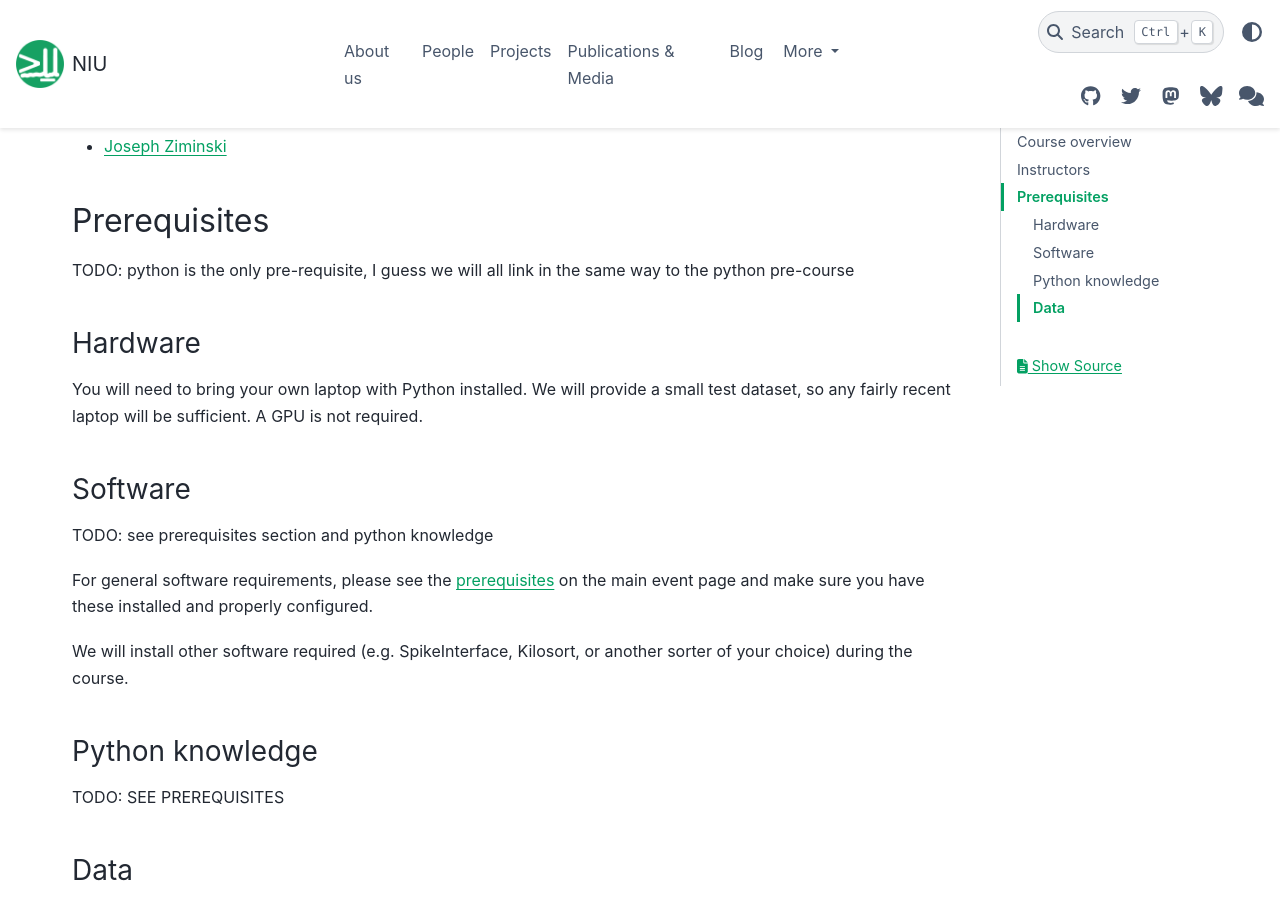
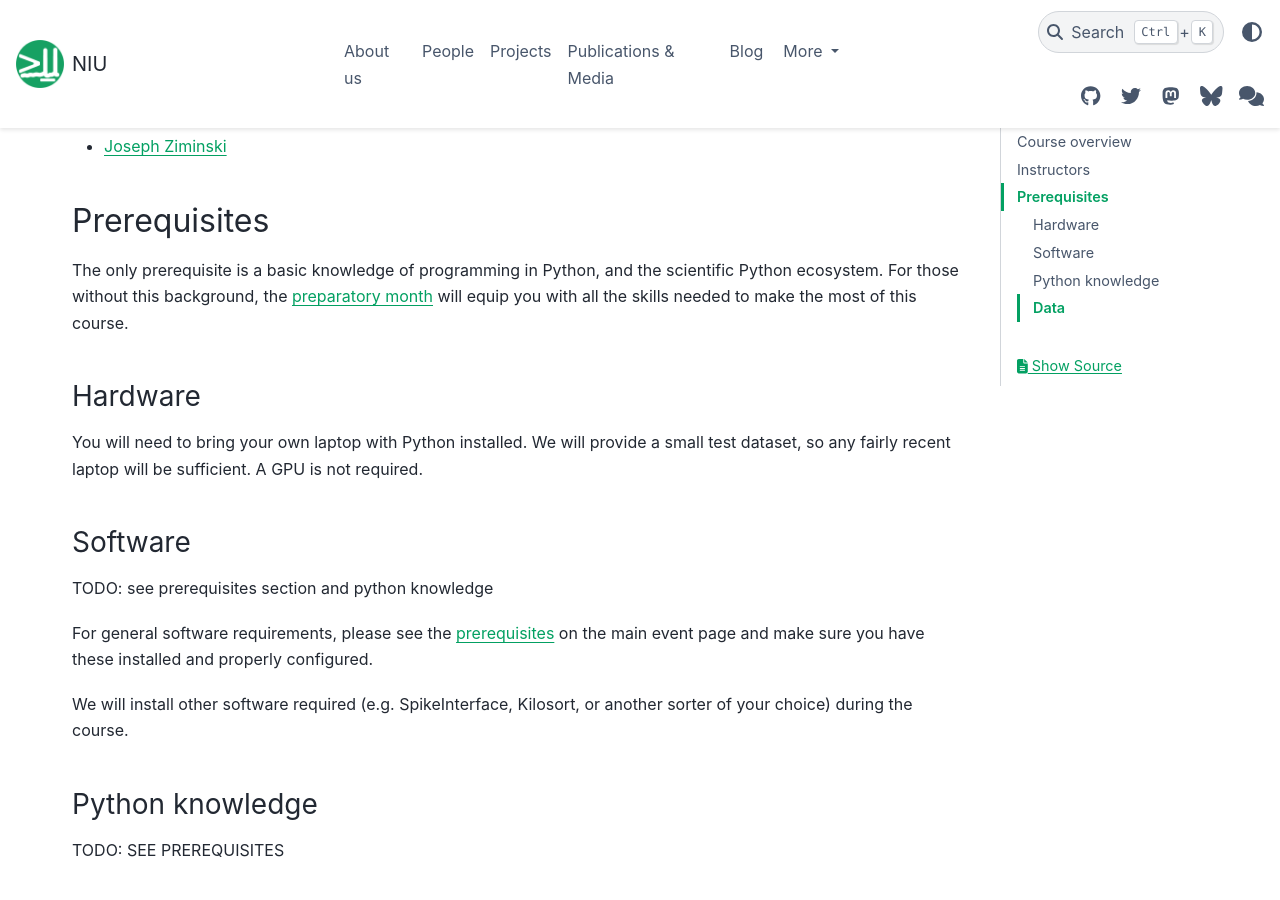
Before and after one commit to neuroinformatics-unit/neuroinformatics-unit.github.io, a Sphinx documentation site: the page built from docs/source/open-software-summer-school/2026/extracellular-electrophysiology.md, in a window 1280 px wide and 900 px high, scrolled down 1828 px. Built offline with Sphinx 7.4.7 and the PyData theme 0.15.4, drawn with Linux system fonts in a browser that asks for light colours; nearby versions of some CDN libraries.

Commit message:
Update docs/source/open-software-summer-school/2026/extracellular-electrophysiology.md
Co-authored-by: Adam Tyson <code@adamltyson.com>

```diff
--- a/docs/source/open-software-summer-school/2026/extracellular-electrophysiology.md
+++ b/docs/source/open-software-summer-school/2026/extracellular-electrophysiology.md
@@ -75,8 +75,7 @@
 
 ## Prerequisites
 
-TODO: python is the only pre-requisite, I guess we will all link in the same
-way to the python pre-course
+The only prerequisite is a basic knowledge of programming in Python, and the scientific Python ecosystem. For those without this background, the [preparatory month](https://neuroinformatics.dev/open-software-summer-school/index.html#preparatory-month) will equip you with all the skills needed to make the most of this course.
 
 ### Hardware
 
```
